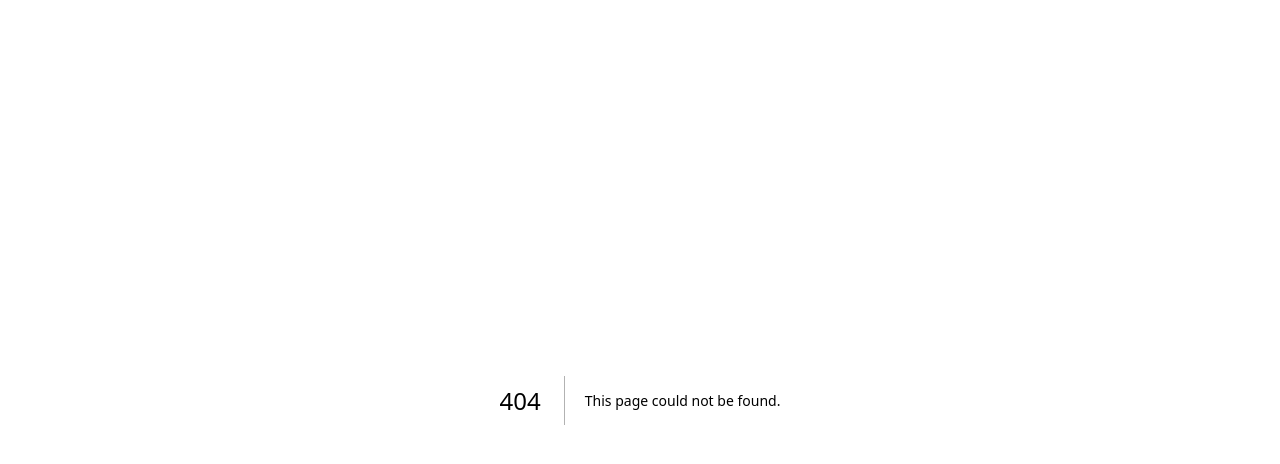
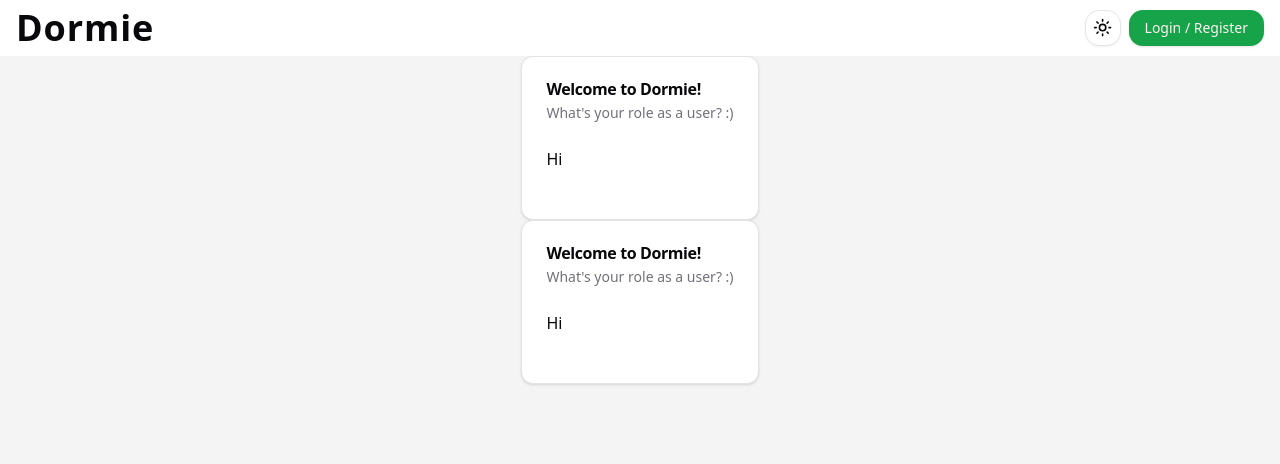
Before and after one commit to Waffenffs/Dormie, a Next.js app: page /listings in a window 1280 px wide. Before the commit this address had no page. Shown: the top 464 px of the page. Built offline with nearby package versions, Linux system fonts and the light colour scheme; no server answers; the database is empty.

Commit message:
Development work

```diff
--- /dev/null
+++ b/app/(user)/listings/layout.tsx
@@ -0,0 +1,25 @@
+import { createClient } from "@/supabase/server"
+
+import ListingsPage from "./page"
+
+export default async function ListingsLayout({ children }: React.PropsWithChildren) {
+    const supabase = createClient();
+
+    const { data } = await supabase.auth.getUser();
+
+    const { data: userRoleData } = await supabase
+        .from('users')
+        .select('role_initialized')
+        .eq('id', data.user?.id)
+        .single()
+
+    return (
+        <main className="bg-muted overflow-auto w-screen h-screen">
+            <ListingsPage
+                user={data?.user}
+                role_initialized={userRoleData?.role_initialized}
+            />
+            {children}
+        </main>
+    )
+}
--- /dev/null
+++ b/app/(user)/listings/page.tsx
@@ -0,0 +1,25 @@
+import RoleCard from "@/app/components/initialize-role";
+
+import type { User } from "@supabase/supabase-js"
+
+type ListingsPageProps = {
+    user: User | null;
+    role_initialized: boolean
+}
+
+export default function ListingsPage(props: ListingsPageProps) {
+    // 2. Create a UI to set value to the user's "role_initialized" column
+    // 3. After that, add listings!
+    // Fetch listings!
+
+    console.log(`Role initialized?: ${props.role_initialized}`);
+
+    // BUG:
+    // 1. Renders RoleCard twice!
+
+    return (
+        <div className="flex justify-center items-center">
+            {!props.role_initialized && <RoleCard />}
+        </div>
+    )
+}
--- /dev/null
+++ b/app/components/initialize-role.tsx
@@ -0,0 +1,27 @@
+import {
+    Card,
+    CardContent,
+    CardDescription,
+    CardFooter,
+    CardHeader,
+    CardTitle
+} from "@/components/ui/card";
+
+// Animate UP to the center of the screen
+export default function RoleCard() {
+    return (
+        <Card>
+            <CardHeader>
+                <CardTitle>Welcome to Dormie!</CardTitle>
+                <CardDescription>What's your role as a user? :)</CardDescription>
+            </CardHeader>
+            <CardContent>
+                Hi
+                {/* add dropdown menu here */}
+            </CardContent>
+            <CardFooter>
+                {/* add complete/finish button here */}
+            </CardFooter>
+        </Card>
+    )
+}
--- /dev/null
+++ b/components/ui/card.tsx
@@ -0,0 +1,76 @@
+import * as React from "react"
+
+import { cn } from "@/lib/utils"
+
+const Card = React.forwardRef<
+  HTMLDivElement,
+  React.HTMLAttributes<HTMLDivElement>
+>(({ className, ...props }, ref) => (
+  <div
+    ref={ref}
+    className={cn(
+      "rounded-xl border bg-card text-card-foreground shadow",
+      className
+    )}
+    {...props}
+  />
+))
+Card.displayName = "Card"
+
+const CardHeader = React.forwardRef<
+  HTMLDivElement,
+  React.HTMLAttributes<HTMLDivElement>
+>(({ className, ...props }, ref) => (
+  <div
+    ref={ref}
+    className={cn("flex flex-col space-y-1.5 p-6", className)}
+    {...props}
+  />
+))
+CardHeader.displayName = "CardHeader"
+
+const CardTitle = React.forwardRef<
+  HTMLParagraphElement,
+  React.HTMLAttributes<HTMLHeadingElement>
+>(({ className, ...props }, ref) => (
+  <h3
+    ref={ref}
+    className={cn("font-semibold leading-none tracking-tight", className)}
+    {...props}
+  />
+))
+CardTitle.displayName = "CardTitle"
+
+const CardDescription = React.forwardRef<
+  HTMLParagraphElement,
+  React.HTMLAttributes<HTMLParagraphElement>
+>(({ className, ...props }, ref) => (
+  <p
+    ref={ref}
+    className={cn("text-sm text-muted-foreground", className)}
+    {...props}
+  />
+))
+CardDescription.displayName = "CardDescription"
+
+const CardContent = React.forwardRef<
+  HTMLDivElement,
+  React.HTMLAttributes<HTMLDivElement>
+>(({ className, ...props }, ref) => (
+  <div ref={ref} className={cn("p-6 pt-0", className)} {...props} />
+))
+CardContent.displayName = "CardContent"
+
+const CardFooter = React.forwardRef<
+  HTMLDivElement,
+  React.HTMLAttributes<HTMLDivElement>
+>(({ className, ...props }, ref) => (
+  <div
+    ref={ref}
+    className={cn("flex items-center p-6 pt-0", className)}
+    {...props}
+  />
+))
+CardFooter.displayName = "CardFooter"
+
+export { Card, CardHeader, CardFooter, CardTitle, CardDescription, CardContent }
```
